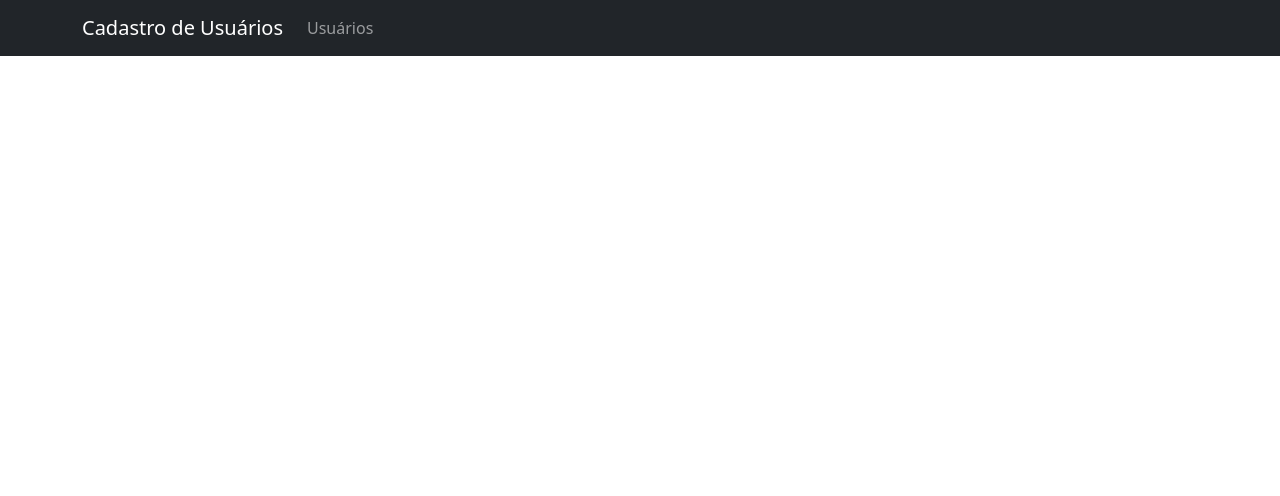
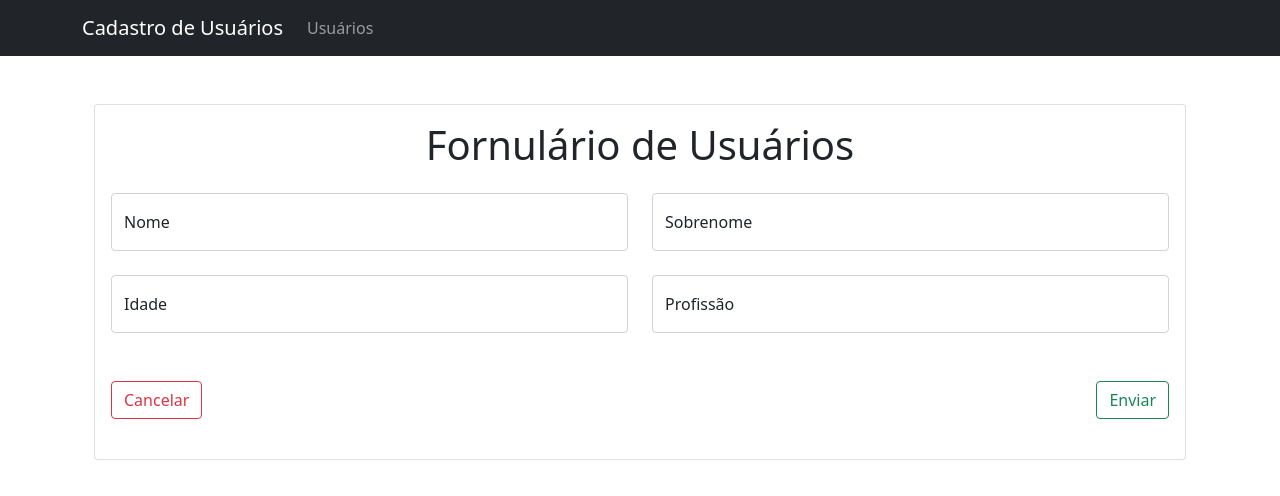
Before and after one commit to JuniorMoura10/crud-angular, an Angular app: page /form in a window 1280 px wide. Before the commit this address led to /. Shown: the top 496 px of the page. Built offline with nearby package versions, Linux system fonts and the light colour scheme.

Commit message:
criação do formulário com estilização em bootstrap

```diff
--- a/src/app/app-routing.module.ts
+++ b/src/app/app-routing.module.ts
@@ -1,9 +1,11 @@
 import { NgModule } from '@angular/core';
 import { RouterModule, Routes } from '@angular/router';
+import { UserFormComponent } from './pages/users/user-form/user-form.component';
 import { UsersListComponent } from './pages/users/users-list/users-list.component';
 
 const routes: Routes = [
-  { path: '', component: UsersListComponent}
+  { path: '', component: UsersListComponent},
+  { path: 'form', component: UserFormComponent},
 ];
 
 @NgModule({
--- a/src/app/app.module.ts
+++ b/src/app/app.module.ts
@@ -5,13 +5,15 @@ import { AppRoutingModule } from './app-routing.module';
 import { AppComponent } from './app.component';
 import { HeaderComponent } from './components/header/header.component';
 import { UsersListComponent } from './pages/users/users-list/users-list.component';
+import { UserFormComponent } from './pages/users/user-form/user-form.component';
 
 
 @NgModule({
   declarations: [
     AppComponent,
     HeaderComponent,
-    UsersListComponent
+    UsersListComponent,
+    UserFormComponent
   ],
   imports: [
     BrowserModule,
--- a/src/app/components/header/header.component.html
+++ b/src/app/components/header/header.component.html
@@ -1,6 +1,6 @@
 <nav class="navbar navbar-expand-lg navbar-dark bg-dark">
   <div class="container">
-    <a href="" class="navbar-brand">Cadastro de Usuários</a>
+    <a routerLink="/" class="navbar-brand">Cadastro de Usuários</a>
     <button
       class="navbar-toggler"
       type="button"
@@ -16,7 +16,7 @@
     <div class="collapse navbar-collapse" id="navbarSupportedContent">
       <ul class="navbar-nav mr-auto">
         <li class="nav-item">
-          <a href="" class="nav-link">Usuários</a>
+          <a routerLink="/" class="nav-link">Usuários</a>
         </li>
       </ul>
     </div>
--- /dev/null
+++ b/src/app/pages/users/user-form/user-form.component.html
@@ -0,0 +1,42 @@
+<div class="card w-100 my-5">
+    <div class="card-body">
+        <h1 class="card-title text-center">Fornulário de Usuários</h1>
+        <form>
+            <div class="row my-4">
+                <div class="col-6">
+                    <div class="form-floating">
+                        <input type="text" class="form-control" id="nome" placeholder="digite seu nome">
+                        <label for="nome">Nome</label>
+                    </div>
+                </div>
+                <div class="col-6">
+                    <div class="form-floating">
+                        <input type="text" class="form-control" id="sobrenome" placeholder="digite seu sobrenome">
+                        <label for="sobrenome">Sobrenome</label>
+                    </div>
+                </div>
+            </div>
+
+            <div class="row my-4">
+                <div class="col-6">
+                    <div class="form-floating">
+                        <input type="text" class="form-control" id="idade" placeholder="digite sua idade">
+                        <label for="idade">Idade</label>
+                    </div>
+                </div>
+                <div class="col-6">
+                    <div class="form-floating">
+                        <input type="text" class="form-control" id="profissao" placeholder="digite sua profissão">
+                        <label for="profissao">Profissão</label>
+                    </div>
+                </div>
+            </div>
+            <div class="row my-4">
+                <div class="form-group col-12 mt-4">
+                    <button type="button" class="btn btn-outline-danger float-start">Cancelar</button>
+                    <button type="button" class="btn btn-outline-success float-end">Enviar</button>
+                </div>
+            </div>
+        </form>
+    </div>
+</div>
--- /dev/null
+++ b/src/app/pages/users/user-form/user-form.component.ts
@@ -0,0 +1,15 @@
+import { Component, OnInit } from '@angular/core';
+
+@Component({
+  selector: 'app-user-form',
+  templateUrl: './user-form.component.html',
+  styleUrls: ['./user-form.component.css']
+})
+export class UserFormComponent implements OnInit {
+
+  constructor() { }
+
+  ngOnInit(): void {
+  }
+
+}
--- a/src/app/pages/users/users-list/users-list.component.html
+++ b/src/app/pages/users/users-list/users-list.component.html
@@ -1,7 +1,7 @@
 <div class="card w-100 my-5">
     <div class="card-body">
         <h1 class="card-title text-center">Lista de Usuários</h1>
-        <button class="btn btn-success mb-4 float-end">
+        <button class="btn btn-success mb-4 float-end" routerLink="/form">
             Cadastrar Novo
         </button>
         <table class="table">
```
Also changed, not shown: src/app/pages/users/user-form/user-form.component.css (added), 1 other file (tests, documents, lock files or other folders).
